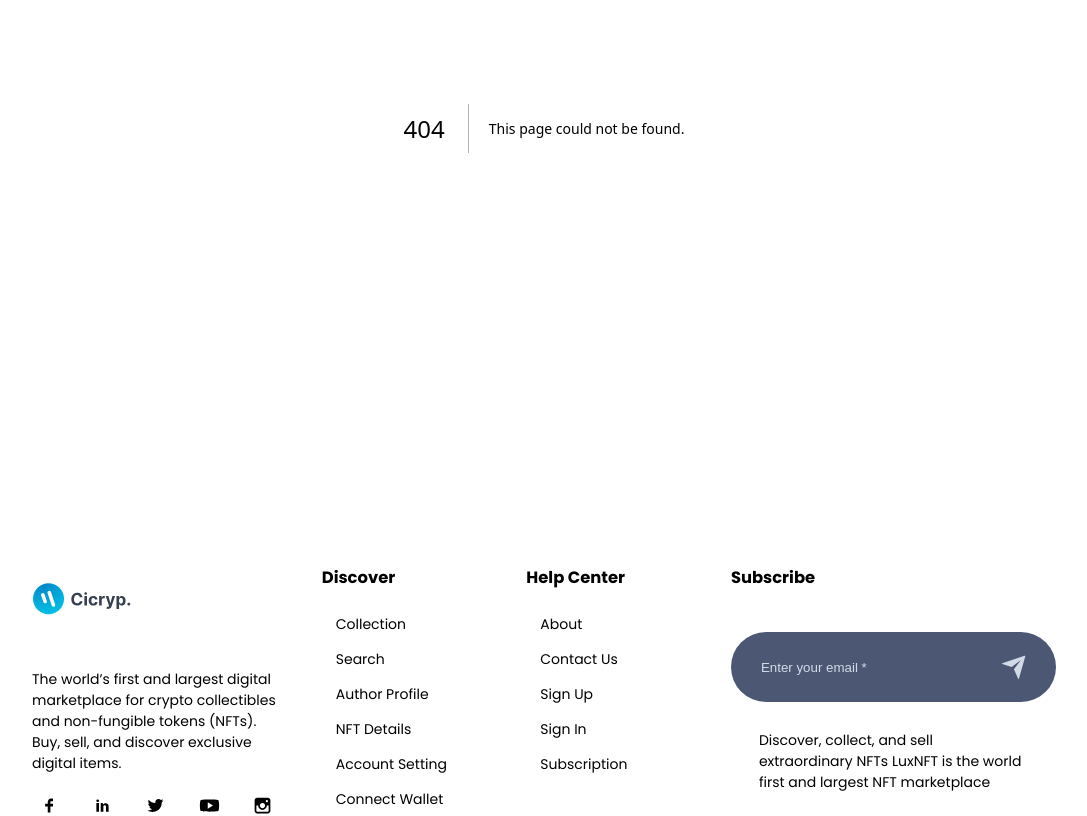
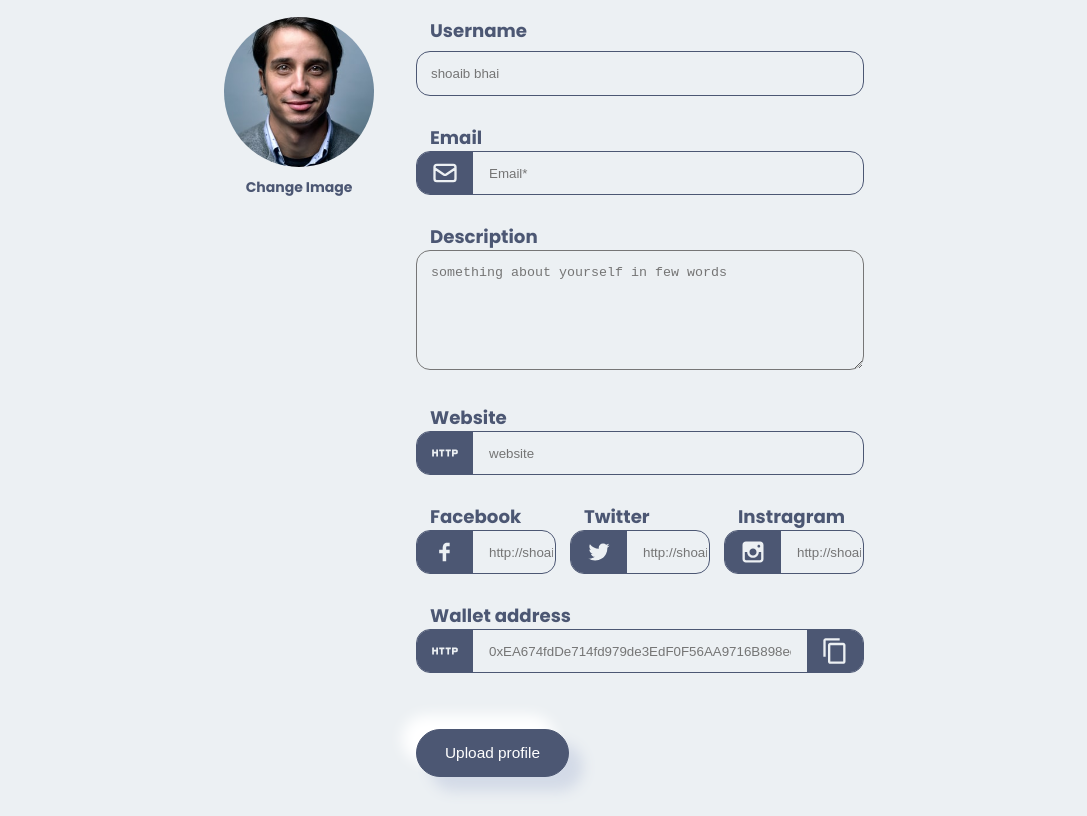
Before and after one commit to dudarib/nftMarketplace, a Next.js app: page /account in a window 1280 px wide. Before the commit this address had no page. Shown: the part 420-1236 px from the top of the page, without its empty margins (96-1183 px from the left). Built offline with nearby package versions, Linux system fonts and the light colour scheme.

Commit message:
create User profile page 'account' add 'Form' component

```diff
--- /dev/null
+++ b/AccountPage/Form/Form.jsx
@@ -0,0 +1,136 @@
+import React, { useRef } from "react";
+import { HiOutlineMail } from "react-icons/hi";
+import { MdOutlineHttp, MdOutlineContentCopy } from "react-icons/md";
+import {
+  TiSocialFacebook,
+  TiSocialTwitter,
+  TiSocialInstagram,
+} from "react-icons/ti";
+
+//INTERNAL IMPORT
+import Style from "./Form.module.css";
+import { Button } from "../../components/componentsindex.js";
+
+const Form = () => {
+
+    const walletInputRef = useRef(null);
+
+    const handleCopyClick = async () => {
+      if (walletInputRef.current) {
+        try {
+          await navigator.clipboard.writeText(walletInputRef.current.value);
+          alert("Text copied to clipboard!");
+        } catch (err) {
+          console.error("Failed to copy text: ", err);
+        }
+      }
+    };
+
+  return (
+    <div className={Style.Form}>
+      <div className={Style.Form_box}>
+        <form>
+          <div className={Style.Form_box_input}>
+            <label htmlFor="name">Username</label>
+            <input
+              type="text"
+              placeholder="shoaib bhai"
+              className={Style.Form_box_input_userName}
+            />
+          </div>
+
+          <div className={Style.Form_box_input}>
+            <label htmlFor="email">Email</label>
+            <div className={Style.Form_box_input_box}>
+              <div className={Style.Form_box_input_box_icon}>
+                <HiOutlineMail />
+              </div>
+              <input type="text" placeholder="Email*" />
+            </div>
+          </div>
+
+          <div className={Style.Form_box_input}>
+            <label htmlFor="description">Description</label>
+            <textarea
+              name=""
+              id=""
+              cols="30"
+              rows="6"
+              placeholder="something about yourself in few words"
+            ></textarea>
+          </div>
+
+          <div className={Style.Form_box_input}>
+            <label htmlFor="website">Website</label>
+            <div className={Style.Form_box_input_box}>
+              <div className={Style.Form_box_input_box_icon}>
+                <MdOutlineHttp />
+              </div>
+
+              <input type="text" placeholder="website" />
+            </div>
+          </div>
+
+          <div className={Style.Form_box_input_social}>
+            <div className={Style.Form_box_input}>
+              <label htmlFor="facebook">Facebook</label>
+              <div className={Style.Form_box_input_box}>
+                <div className={Style.Form_box_input_box_icon}>
+                  <TiSocialFacebook />
+                </div>
+                <input type="text" placeholder="http://shoaib" />
+              </div>
+            </div>
+            <div className={Style.Form_box_input}>
+              <label htmlFor="Twitter">Twitter</label>
+              <div className={Style.Form_box_input_box}>
+                <div className={Style.Form_box_input_box_icon}>
+                  <TiSocialTwitter />
+                </div>
+                <input type="text" placeholder="http://shoaib" />
+              </div>
+            </div>
+            <div className={Style.Form_box_input}>
+              <label htmlFor="Instragram">Instragram</label>
+              <div className={Style.Form_box_input_box}>
+                <div className={Style.Form_box_input_box_icon}>
+                  <TiSocialInstagram />
+                </div>
+                <input type="text" placeholder="http://shoaib" />
+              </div>
+            </div>
+          </div>
+
+          <div className={Style.Form_box_input}>
+            <label htmlFor="wallet">Wallet address</label>
+            <div className={Style.Form_box_input_box}>
+              <div className={Style.Form_box_input_box_icon}>
+                <MdOutlineHttp />
+              </div>
+              <input
+                type="text"
+                placeholder="0xEA674fdDe714fd979de3EdF0F56AA9716B898ec8"
+                ref={walletInputRef}
+              />
+              <div className={Style.Form_box_input_box_icon}
+                    onClick={handleCopyClick}
+                    style={{ cursor: "pointer" }}>
+                <MdOutlineContentCopy />
+              </div>
+            </div>
+          </div>
+
+          <div className={Style.Form_box_btn}>
+            <Button
+              btnName="Upload profile"
+              handleClick={() => {}}
+              classStyle={Style.button}
+            />
+          </div>
+        </form>
+      </div>
+    </div>
+  );
+};
+
+export default Form;
--- /dev/null
+++ b/AccountPage/Form/Form.module.css
@@ -0,0 +1,93 @@
+
+.Form{
+    width: 100%;
+}
+
+.Form_box_input{
+    margin-top: 2rem;
+}
+
+.Form_box_input label{
+    display: block;
+    width: 100%;
+    margin-left: 1rem;
+    font-weight: 700;
+    font-size: 1.3rem;
+}
+
+.Form_box_input_userName{
+    width: 100%;
+    border: 1px solid var(--icons-color);
+    padding: 1rem;
+    border-radius: 1rem;
+    background-color: transparent;
+    margin-top: .5rem;
+    outline: none;
+}
+
+.Form_box_input::placeholder{
+    font-size: 1.2rem;
+    color: var(--icons-color);
+}
+
+.Form_box_input_box{
+    width: 100%;
+    border: 1px solid var(--icons-color);
+    border-radius: 1rem;
+    align-items: center;
+    display: flex;
+    gap: 1rem;
+    overflow: hidden;
+}
+
+.Form_box_input_box_icon{
+    font-size: 2rem;
+    background-color: var(--icons-color);
+    padding: .5rem 1rem;
+    color: var(--main-bg-color);
+    display: grid;
+    cursor: pointer;
+}
+
+.Form_box_input_box input{
+    width: 90%;
+    border: 0;
+    background-color: transparent;
+    outline: none;
+}
+
+.Form_box_input textarea{
+    width: 100%;
+    background-color: transparent;
+    outline: none;
+    border-radius: 1rem;
+    padding: 1rem;
+}
+
+.Form_box_input_social{
+    display: grid;
+    grid-template-columns: repeat(3, 1fr);
+    gap: 1rem;
+}
+.Form_box_btn{
+    margin: 4rem 0;
+}
+
+.button{
+    width: 100%;
+    display: flex;
+    justify-content: center;
+    font-size: 1.5rem;
+}
+
+@media screen and (max-width: 35em) {
+    .Form_box_input_social{
+        grid-template-columns: 1fr;
+    }
+}
+
+@media screen and (min-width: 425px) and (max-width: 768px) {
+    .Form_box_input_social{
+        grid-template-columns: 1fr 1fr;
+    }
+}
--- a/components/Footer/Footer.module.css
+++ b/components/Footer/Footer.module.css
@@ -76,6 +76,13 @@
     }
 }
 
+@media screen and (min-device-width: 768px) and (max-device-width: 1023px) {
+    .footer_box{
+         grid-template-columns: 1fr 2fr;
+         gap: 5rem;
+    }
+}
+
 @media screen and (max-width: 35em) {
     .footer_box{
         width: 90%;
--- a/components/NavBar/SideBar/SideBar.jsx
+++ b/components/NavBar/SideBar/SideBar.jsx
@@ -34,7 +34,7 @@
     },
     {
       name: "Author Profile",
-      link: "author-profile",
+      link: "author",
     },
     {
       name: "NFT Details",
@@ -42,7 +42,7 @@
     },
     {
       name: "Account Setting",
-      link: "account-setting",
+      link: "account",
     },
     {
       name: "Connect Wallet",
--- a/package.json
+++ b/package.json
@@ -12,6 +12,7 @@
     "next": "14.1.2",
     "react": "18.2.0",
     "react-dom": "18.2.0",
+    "react-dropzone": "^14.2.3",
     "react-icons": "^5.0.1"
   }
 }
--- /dev/null
+++ b/pages/account.js
@@ -0,0 +1,53 @@
+import React, { useState, useMemo, useCallback, useContext } from "react";
+import Image from "next/image";
+import { useDropzone } from "react-dropzone";
+
+//INTERNAL IMPORT
+import Style from "../styles/account.module.css";
+import images from "../img";
+import From from "../AccountPage/Form/Form";
+
+const account = () => {
+  const [fileUrl, setFileUrl] = useState(null);
+
+  const onDrop = useCallback(async (acceptedFile) => {
+    setFileUrl(acceptedFile[0]);
+  }, []);
+
+  const { getRootProps, getInputProps } = useDropzone({
+    onDrop,
+    accept: "image/*",
+    maxSize: 5000000,
+  });
+
+  return (
+    <div className={Style.account}>
+      <div className={Style.account_info}>
+        <h1>Profile settings</h1>
+        <p>
+          You can set preferred display name, create your profile URL and manage
+          other personal settings.
+        </p>
+      </div>
+
+      <div className={Style.account_box}>
+        <div className={Style.account_box_img} {...getRootProps()}>
+          <input {...getInputProps()} />
+          <Image
+            src={images.user1}
+            alt="account upload"
+            width={150}
+            height={150}
+            className={Style.account_box_img_img}
+          />
+          <p className={Style.account_box_img_para}>Change Image</p>
+        </div>
+        <div className={Style.account_box_from}>
+          <From />
+        </div>
+      </div>
+    </div>
+  );
+};
+
+export default account;
--- /dev/null
+++ b/styles/account.module.css
@@ -0,0 +1,86 @@
+.account{
+    width: 100%;
+    margin-block: 6rem;
+}
+
+.account_info{
+    width: 50%;
+    margin:  0 auto;
+    border-bottom: 1px solid var(--shadow-dark-color);
+}
+
+.account_info h1{
+    font-size: 4rem;
+    line-height: .5;
+}
+
+.account_info p{
+    font-size: 1.3rem;
+    width: 80%;
+    line-height: 1.2;
+    padding-bottom: .5rem;
+}
+
+.account_box{
+    width: 50%;
+    margin:  0 auto;
+
+    display: grid;
+    grid-template-columns: 1fr 5fr;
+    margin-top: 3rem;
+    gap: 3rem;
+    align-items: flex-start;
+}
+
+.account_box_img{
+    margin-top: 2rem;
+    cursor: pointer;
+    position: relative;
+    text-align: center;
+}
+
+.account_box_img_img{
+    border-radius: 50%;
+}
+
+.account_box_img_para{
+    font-weight: 700;
+    font-size: 1rem;
+    line-height: 0;
+}
+
+@media screen and (max-width: 35em) {
+    .account_info{
+        width: 90%;
+    }
+    .account_info h1{
+        font-size: 2rem;
+    }
+
+    .account_info p{
+        font-size: 1rem;
+        width: 100%;
+    }
+    .account_box{
+        width: 90%;
+        grid-template-columns: 1fr;
+    }
+}
+
+@media screen and (min-width: 425px) and (max-width: 768px) {
+    .account_info{
+        width: 90%;
+    }
+    .account_info h1{
+        font-size: 2rem;
+    }
+
+    .account_info p{
+        font-size: 1rem;
+        width: 100%;
+    }
+    .account_box{
+        width: 90%;
+        grid-template-columns: 1fr;
+    }
+}
```
Also changed, not shown: 1 other file (tests, documents, lock files or other folders).
